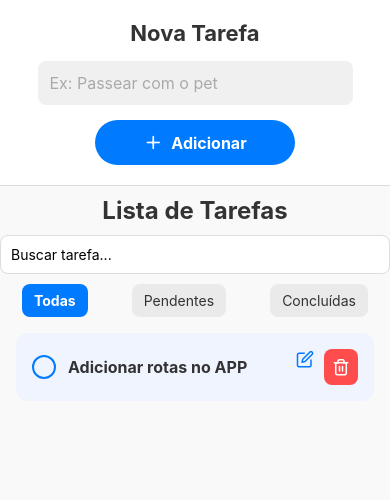
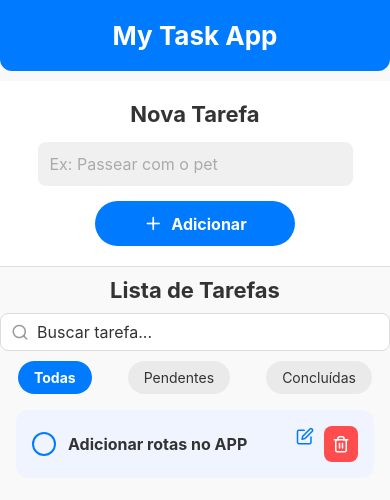
Before and after one commit to Wesleyweb30/my-task-app, a React Native app: screen / in a window 390 px wide. Shown: the top 500 px of the page. Built offline with nearby package versions, Linux system fonts and the light colour scheme; data requests are answered from the project's data file.

Commit message:
feat: improve TaskScreen UI with header, search icon and styled filters

```diff
--- a/screens/TaskScreen.tsx
+++ b/screens/TaskScreen.tsx
@@ -1,5 +1,6 @@
 import React from 'react';
 import { SafeAreaView, StyleSheet, Text, TextInput, View, TouchableOpacity } from 'react-native';
+import { Feather as Icon } from '@expo/vector-icons';
 import { useTasks } from '../src/hooks/useTasks';
 import TaskList from '../src/components/TaskList';
 import { TaskForm } from '../src/components/TaskForm';
@@ -9,16 +10,24 @@ export default function TaskScreen() {
 
   return (
     <SafeAreaView style={styles.container}>
+      {/* Cabeçalho */}
+      <View style={styles.header}>
+        <Text style={styles.appTitle}>My Task App</Text>
+      </View>
+
       <TaskForm titulo={titulo} setTitulo={setTitulo} onCreate={handleCreate} />
       <Text style={styles.title}>Lista de Tarefas</Text>
 
       {/* Busca */}
+      <View style={styles.searchContainer}>
+        <Icon name="search" size={18} color="#999" style={{ marginRight: 8 }} />
         <TextInput
           style={styles.search}
           placeholder="Buscar tarefa..."
           value={search}
           onChangeText={setSearch}
         />
+      </View>
 
       {/* Filtros */}
       <View style={styles.filters}>
@@ -49,11 +58,14 @@ export default function TaskScreen() {
 
 const styles = StyleSheet.create({
   container: { flex: 1, backgroundColor: '#f9f9f9', paddingHorizontal: 10 },
-  title: { fontSize: 24, fontWeight: 'bold', textAlign: 'center', marginVertical: 10, color: '#333' },
-  search: { backgroundColor: '#fff', borderRadius: 8, padding: 10, borderWidth: 1, borderColor: '#ddd', marginBottom: 10 },
+  header: { backgroundColor: '#007bff', paddingVertical: 20, marginBottom: 10, borderBottomLeftRadius: 12, borderBottomRightRadius: 12 },
+  appTitle: { fontSize: 26, fontWeight: 'bold', color: '#fff', textAlign: 'center' },
+  title: { fontSize: 22, fontWeight: 'bold', textAlign: 'center', marginVertical: 10, color: '#333' },
+  searchContainer: { flexDirection: 'row', alignItems: 'center', backgroundColor: '#fff', borderRadius: 8, paddingHorizontal: 10, borderWidth: 1, borderColor: '#ddd', marginBottom: 10 },
+  search: { flex: 1, paddingVertical: 8, fontSize: 16, color: '#333' },
   filters: { flexDirection: 'row', justifyContent: 'space-around', marginBottom: 10 },
-  filterButton: { paddingVertical: 8, paddingHorizontal: 12, borderRadius: 8, backgroundColor: '#eaeaea' },
+  filterButton: { paddingVertical: 8, paddingHorizontal: 16, borderRadius: 20, backgroundColor: '#eaeaea', elevation: 2 },
   filterButtonActive: { backgroundColor: '#007bff' },
-  filterText: { color: '#333' },
-  filterTextActive: { color: '#fff', fontWeight: 'bold' },
+  filterText: { color: '#333', fontSize: 14 },
+  filterTextActive: { color: '#fff', fontWeight: 'bold', fontSize: 14 },
 });
```
Lines whose indentation alone changed are shown as unchanged.
